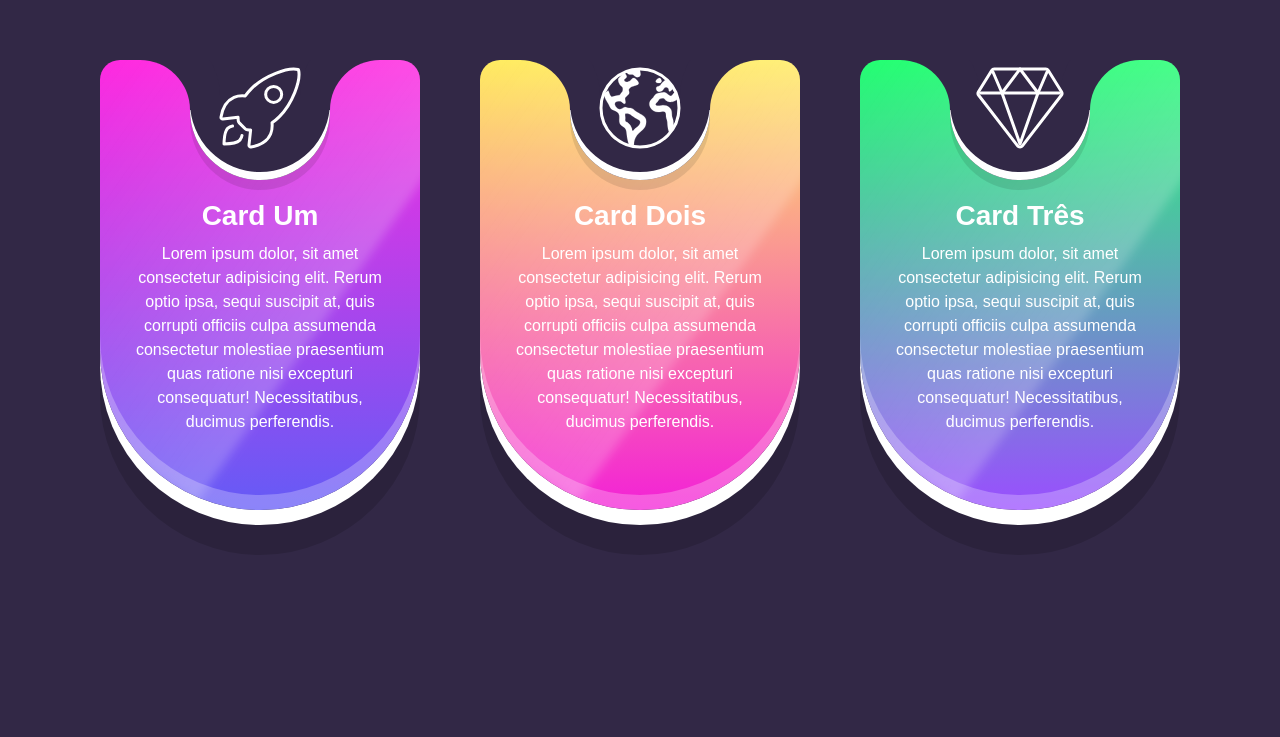
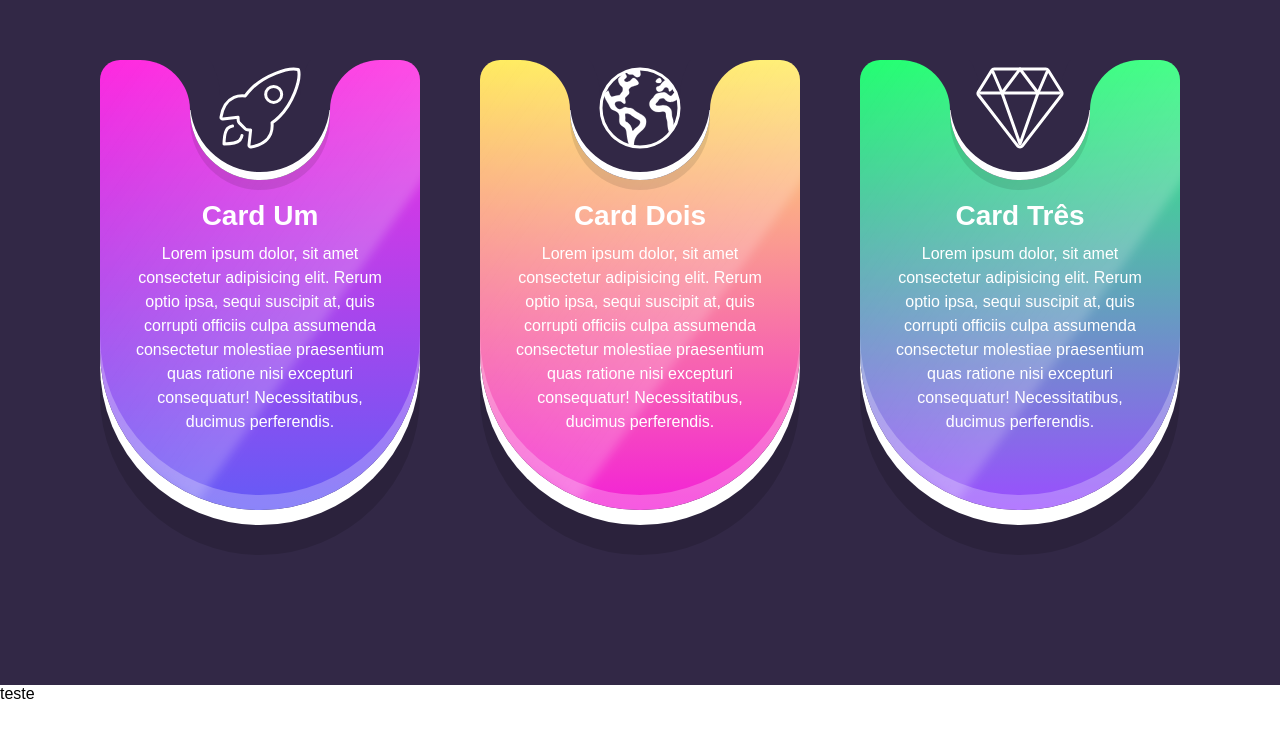
Before and after one commit to Daniel-Rangel/Cards, a plain HTML site: page index.html in a window 1280 px wide. Shown: the part 115-852 px from the top of the page. Before the commit the page ends 800 px from the top, so only its background shows below. Drawn offline with nearby package versions, Linux system fonts and the light colour scheme.

Commit message:
iniciando outros cards

```diff
--- a/index.html
+++ b/index.html
@@ -8,7 +8,7 @@
 
 </head>
 <body>
-    <div class="container">
+    <div class="container-0 cotainer">
         <div class="card0">
             <div class="icon">
                 <ion-icon name="rocket-outline"></ion-icon>
@@ -38,6 +38,10 @@
         </div>
     </div>
 
+    <section class="cotainer">
+        teste
+    </section>
+
     <script type="module" src="https://unpkg.com/ionicons@5.5.2/dist/ionicons/ionicons.esm.js"></script>
     <script nomodule src="https://unpkg.com/ionicons@5.5.2/dist/ionicons/ionicons.js"></script>
 </body>
--- a/style.css
+++ b/style.css
@@ -5,20 +5,26 @@
     font-family: 'Ubuntu', sans-serif;
 }
 
-body{
+/* body{
     display: flex;
     justify-content: center;
     align-items: center;
     min-height: 100vh;
     background-color: #322846;
+} */
+
+.cotainer{
+    width: 100%;
+    min-height: 100vh;
 }
 
-.container{
+.container-0{
     display: flex;
     justify-content: center;
     align-items: center;
     flex-wrap: wrap;
     padding: 40px;
+    background-color: #322846;
 }
 
 .card0{
```
